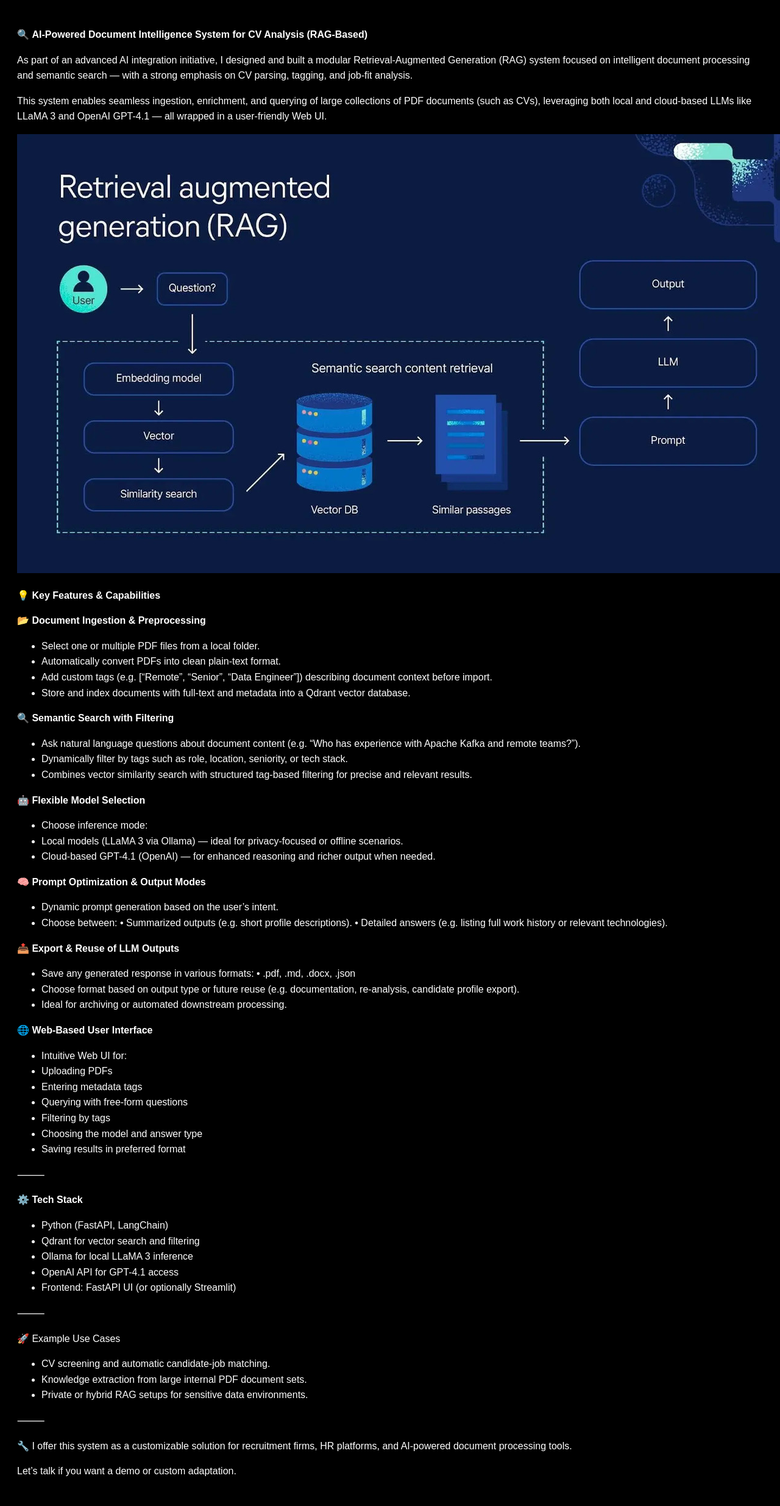
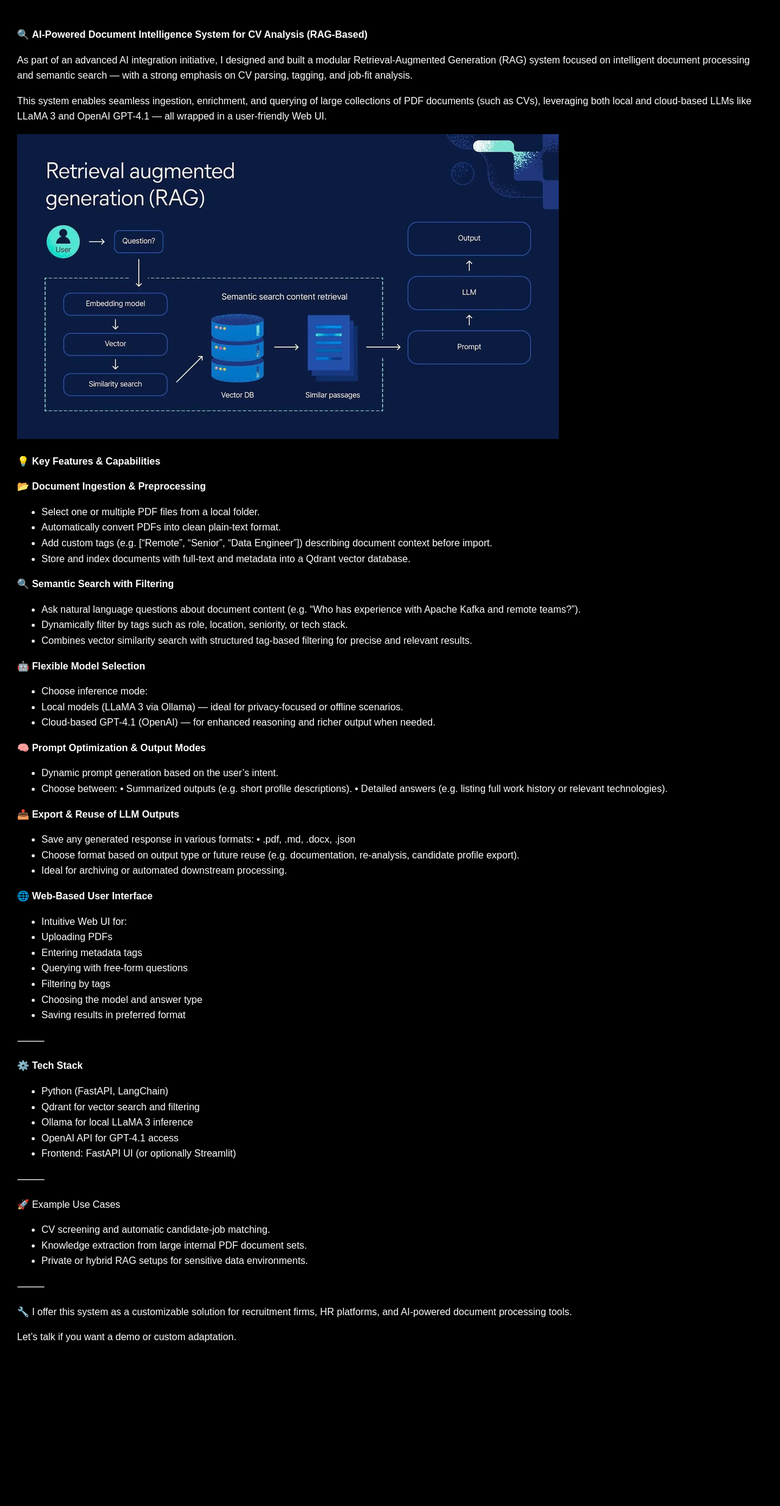
Before and after one commit to floyd011/datameshsync, a Jekyll site: the page built from rag/index.md, in a window 1280 px wide. Shown: the whole page at 61% size. Built offline with Jekyll 4.4.1, drawn with Linux system fonts in a browser that asks for light colours; after the commit the page ends 2250 px from its top, so only the background shows below that.

Commit message:
Update index.md

```diff
--- a/rag/index.md
+++ b/rag/index.md
@@ -9,7 +9,7 @@ As part of an advanced AI integration initiative, I designed and built a modular
 
 This system enables seamless ingestion, enrichment, and querying of large collections of PDF documents (such as CVs), leveraging both local and cloud-based LLMs like LLaMA 3 and OpenAI GPT-4.1 — all wrapped in a user-friendly Web UI.
 
-![image](assets/images/IMG_1004.jpg)
+![image](assets/images/IMG_1004 2.jpg)
 
 💡 **Key Features & Capabilities**
 
```
